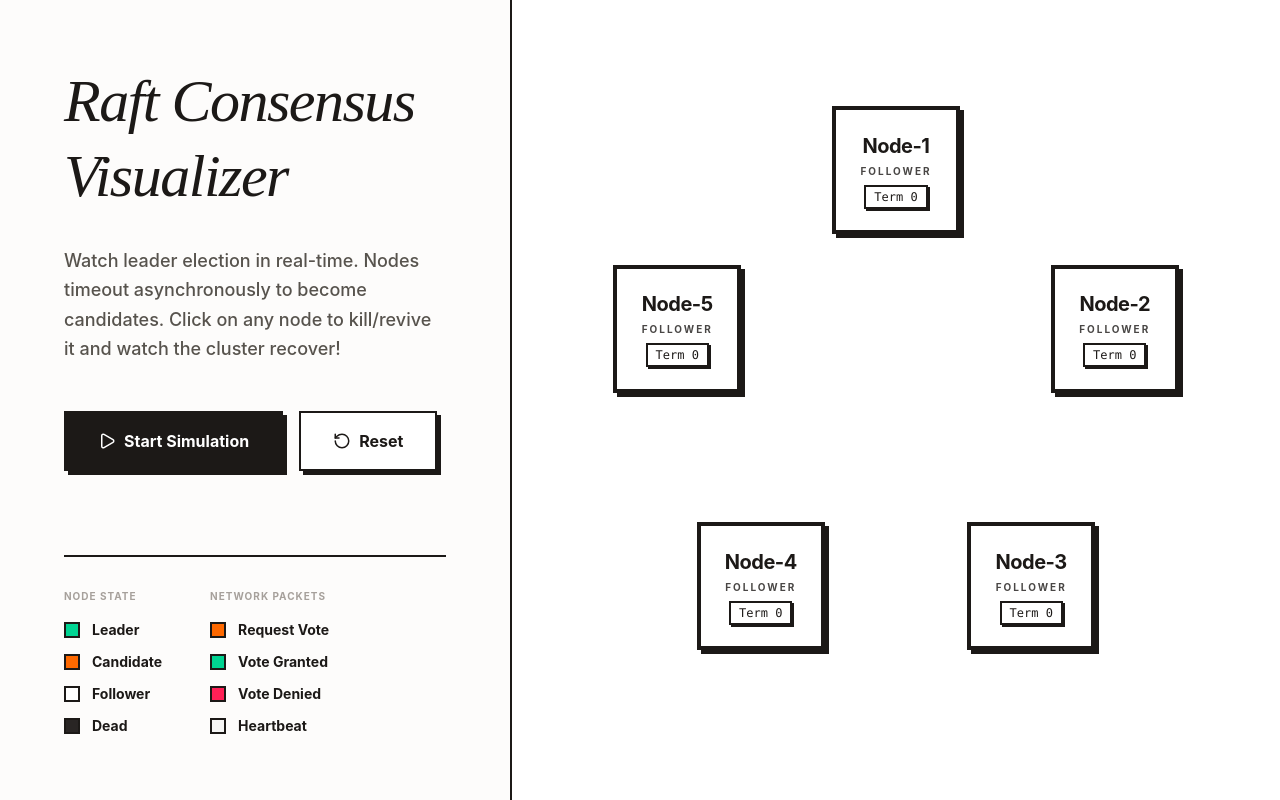
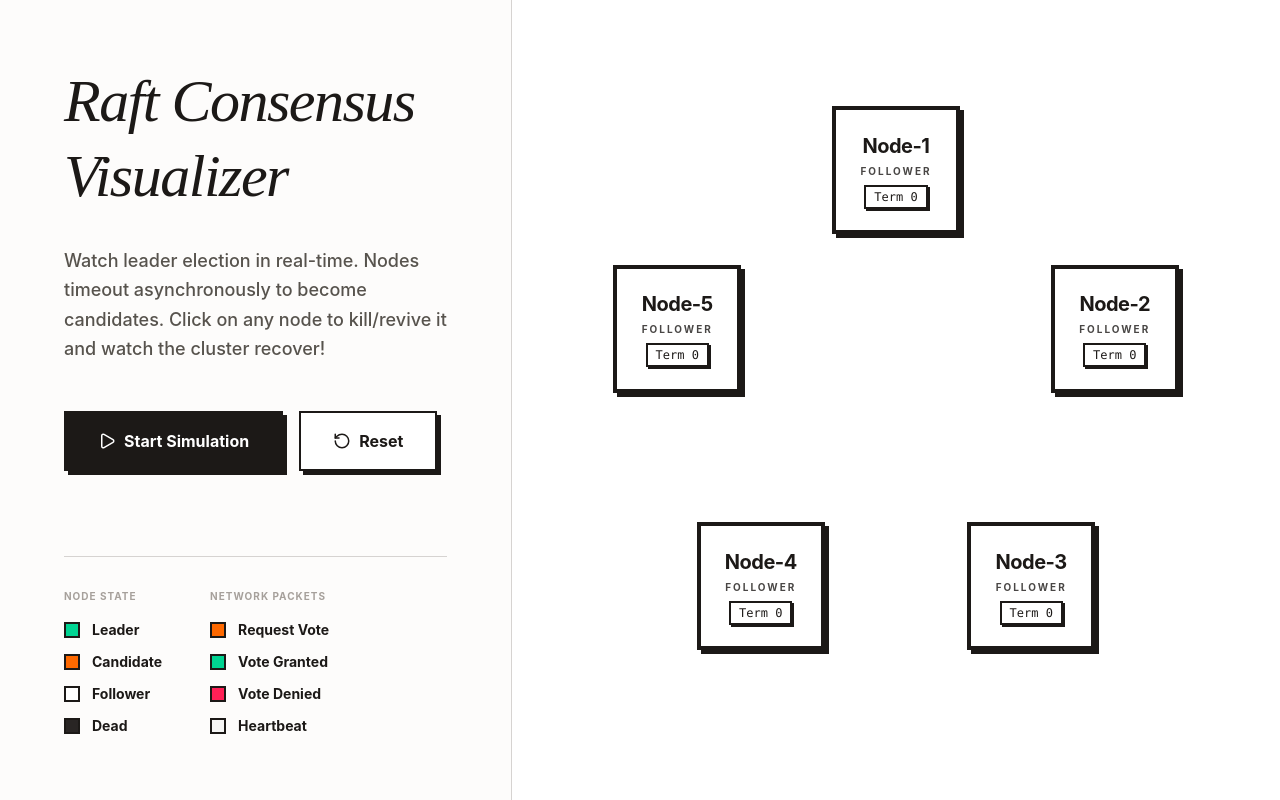
Before and after one commit to JyotimoyKashyap/system-design-labs, a React (Vite) app in the folder leader-election-web/: page / in a window 1280 px wide. Built offline with nearby package versions, Linux system fonts and the light colour scheme.

Commit message:
style: soften structural lines in Raft visualizer to border-stone-300

```diff
--- a/leader-election-web/src/App.tsx
+++ b/leader-election-web/src/App.tsx
@@ -40,7 +40,7 @@ function App() {
     <div className="h-screen bg-white text-stone-900 flex flex-col lg:flex-row font-sans selection:bg-orange-200 selection:text-orange-900 overflow-hidden">
 
       {/* Left Column: Text & Controls (40%) */}
-      <div className="w-full lg:w-[40%] bg-[#fdfcfb] border-b-2 lg:border-b-0 lg:border-r-2 border-stone-900 p-8 lg:p-16 flex flex-col justify-center relative z-20">
+      <div className="w-full lg:w-[40%] bg-[#fdfcfb] border-b lg:border-b-0 lg:border-r border-stone-300 p-8 lg:p-16 flex flex-col justify-center relative z-20">
         <h1 className="text-5xl lg:text-6xl font-serif italic text-stone-900 mb-8 tracking-tight leading-tight">
           Raft Consensus Visualizer
         </h1>
@@ -60,7 +60,7 @@ function App() {
         </div>
 
         {/* Legends moved to the left panel to keep simulation clean */}
-        <div className="flex flex-col xl:flex-row gap-12 mt-auto border-t-2 border-stone-900 pt-8">
+        <div className="flex flex-col xl:flex-row gap-12 mt-auto border-t border-stone-300 pt-8">
             <div className="flex flex-col gap-3">
               <h3 className="text-[10px] font-bold text-stone-400 uppercase tracking-widest mb-1">Node State</h3>
               <div className="flex items-center gap-3 text-sm font-bold"><div className="w-4 h-4 bg-emerald-400 border-2 border-stone-900"></div> Leader</div>
```
